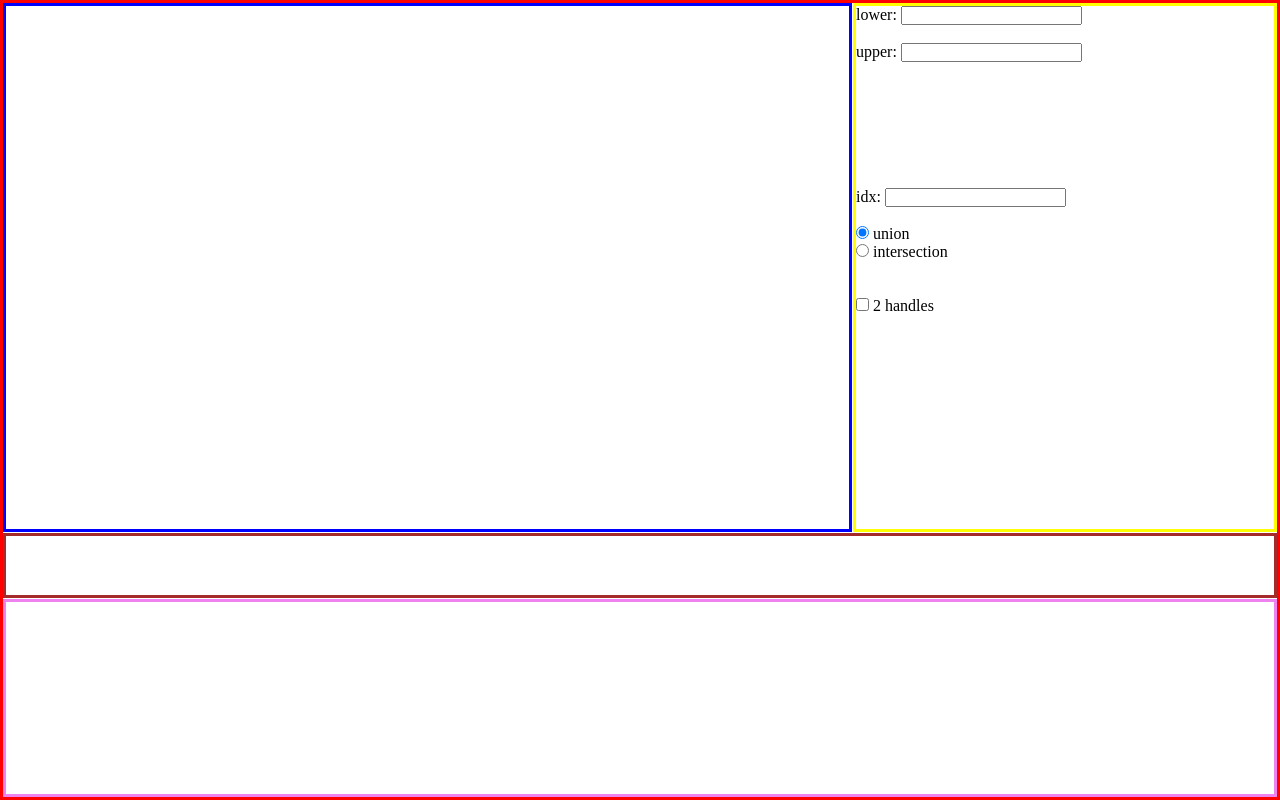
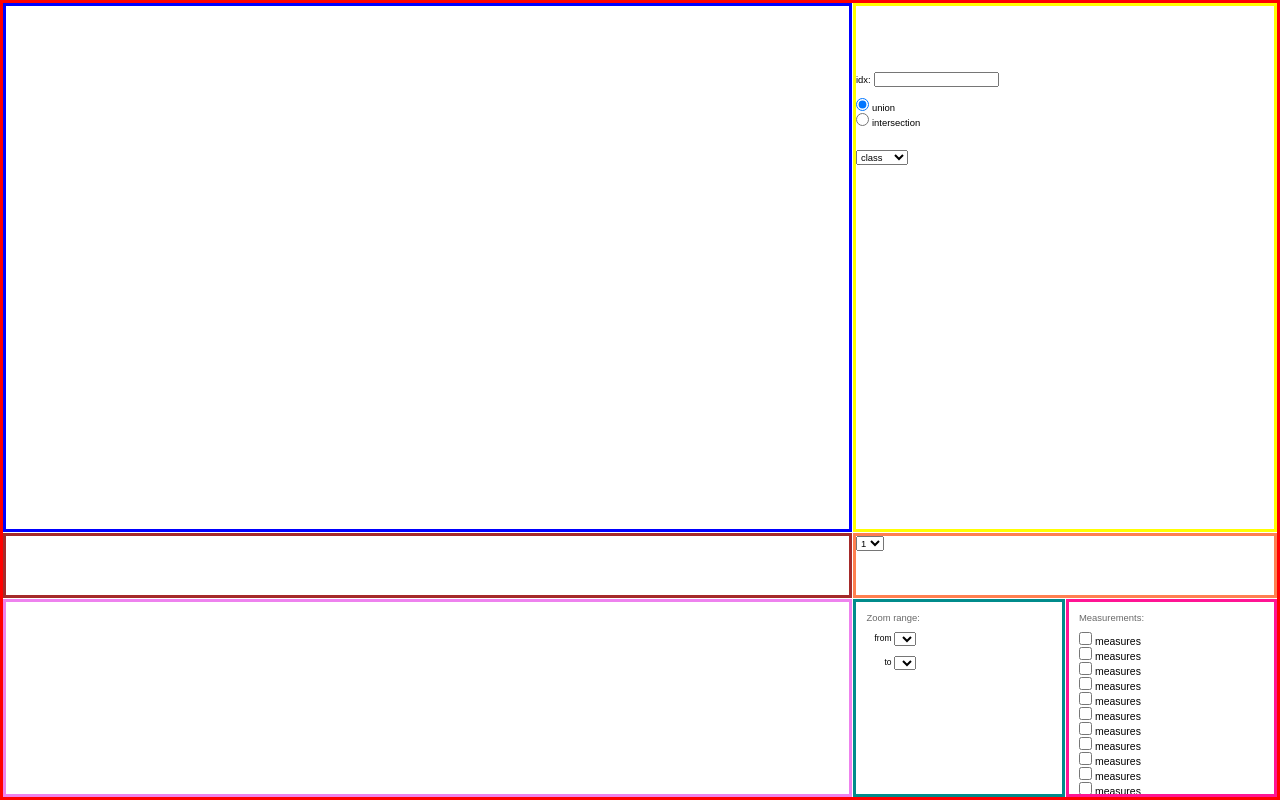
Before and after one commit to NeosWang/BEP, a Flask app: template templates/test.html in a window 1280 px wide. Run offline with Flask 2, Linux system fonts and the light colour scheme; the template is opened without the code that fills it: most values are stand-ins (such as "Sample title", 1, 10 or a date in 2020).

Commit message:
GUI layout. change controls

```diff
--- a/backend/data_eda.py
+++ b/backend/data_eda.py
@@ -41,3 +41,5 @@ df_links
 
 
 df_nodes[df_nodes['class']=='Teachers']
+
+len(df_links['t'].unique())
--- a/static/css/main.css
+++ b/static/css/main.css
@@ -2,6 +2,12 @@
     box-sizing: border-box;
     padding: 0;
     margin: 0;
+    font-size:  .9em !important;
+    font-family: Arial !important;
+}
+legend{
+    color:dimgrey;
+    margin: 1em 0 1em 0;
 }
 
 .grid_container {
@@ -36,7 +42,7 @@
     border-style: solid;
     border-color: brown;
     grid-row: 9 / 10;
-    grid-column: 1/13;
+    grid-column: 1/9;
 
 }
 
@@ -49,15 +55,60 @@
 
 }
 
+.range-slider-side{
+border-style: solid;
+border-color:coral;
+grid-row: 9/10;
+grid-column: 9/13;
+
+}
+
 
 .timeline {
     border-style: solid;
     border-color: violet;
     grid-row: 10 / 13;
-    grid-column: 1/13;
+    grid-column: 1/9;
+}
+
+.timeline-side-zoom-range{
+    border-style: solid;
+    border-color:darkcyan;
+    grid-row: 10 / 13;
+    grid-column: 9/11;
+
+    padding-left: 1em;
+}
+
+
+.timeline-side-measures{
+    border-style: solid;
+    border-color:deeppink;
+    grid-row: 10 / 13;
+    grid-column: 11/13;
+
+    width:100%;
+    height:100%;
+    padding-left: 1em;
+    overflow-y: scroll;
 }
 
 .c-1-color { background: limegreen; }
 .c-2-color { background: cornflowerblue; }
 .c-3-color { background: red; }
 .c-4-color { background: yellow; }
+
+
+.block{
+    width:100%;
+    display: block;
+    margin:1em 0;
+}
+.block >label{
+    display: inline-block;
+    text-align: right;
+    width:25px;
+}
+.block> select{
+    vertical-align:top;
+}
--- a/static/js/vis.js
+++ b/static/js/vis.js
@@ -16,7 +16,7 @@
 
     var AUTHOR = "Yichen Wang"
 
-    function Slider(id, boundary,  handles = 1) {
+    function Slider(id, boundary, handles = 1) {
         this.id = id;
         this.boundary = boundary;
         this.handles = handles;
@@ -51,7 +51,8 @@
             this.slider.noUiSlider.destroy();
             this.handles = handles;
             this.slider = this.initSlider();
-            this.mergeTooltips()
+            this.mergeTooltips();
+            this._paintRange();
         },
         toolTips: function () {
             return this.slider.noUiSlider.getTooltips();
@@ -108,22 +109,29 @@
         },
         bindNetwork: function (network) {
             this.slider.noUiSlider.on('update', function (values, handle) {
+                // let cate = 'gender';
                 let g;
-                if (values.length==1){
+                if (values.length == 1) {
                     let time = timeData[parseInt(values[handle])]
-                    g = dn.getGraph(time)
-                }else{
+                    theGraph = dn.getGraph(time)
+                } else {
                     let start = timeData[parseInt(values[0])]
                     let end = timeData[parseInt(values[1])]
-                    if(union){
-                        g = dn.unionGraph(start,end);
-                    }else{
-                        g = dn.intersectionGraph(start,end)
+                    if (union) {
+                        theGraph = dn.unionGraph(start, end);
+                    } else {
+                        theGraph = dn.intersectionGraph(start, end)
                     }
                 }
-                let data = dn.serialize(g, false, 'class')
-                network.update(data);
+                network.update(dn.serialize(theGraph, false, cate), cate);
             });
+        },
+        _paintRange: function (){
+            let connect = this.slider.querySelectorAll('.noUi-connect');
+            let classes = ['c-1-color', 'c-2-color', 'c-3-color'];
+            for (var i = 0; i < connect.length; i++) {
+                connect[i].classList.add(classes[i]);
+            }
         }
     }
 
@@ -161,6 +169,7 @@
                     type: 'inside',
                     show: true,
                     realtime: true,
+                    rangeMode:['value','value']
                 },
                 {
                     type: 'slider',
@@ -268,16 +277,16 @@
         option && this.myChart.setOption(option);
     }
     LineSummary.prototype = {
-        triggerSlider: function (slider) {
-            let fn=[
+        triggerRangeSlider: function (slider, zoomFrom, zoomTo) {
+            let fn = [
                 this._dataZoomScaleSlider
             ]
             this.myChart.on('dataZoom', function () {
-                fn[0](this, slider)
+                fn[0](this, slider, zoomFrom, zoomTo)
 
             });
             this.myChart.on('restore', function () {
-                fn[0](this, slider)
+                fn[0](this, slider, zoomFrom, zoomTo)
             });
 
         },
@@ -288,13 +297,20 @@
                 end: option.dataZoom[0].endValue
             }
         },
-        _dataZoomScaleSlider: function (echart, slider) {
+        _dataZoomScaleSlider: function (echart, slider,zoomFrom, zoomTo) {
             let option = echart.getOption();
+            let start = option.dataZoom[0].startValue;
+            let end = option.dataZoom[0].endValue
             let boundary = {
-                start: option.dataZoom[0].startValue,
-                end: option.dataZoom[0].endValue
+                start: start,//index of timeData
+                end: end
             }
             slider.setRange(boundary);
+            zoomFrom.selectedIndex=start;
+            zoomTo.selectedIndex = end;
+        },
+        update: function(data){
+            this.myChart.setOption(data);
         },
         resize: function () {
             this.myChart.resize();
@@ -329,18 +345,17 @@
         option && this.myChart.setOption(option);
     }
     Network.prototype = {
-        update: function (data) {
+        update: function (data, cate) {
             this.myChart.setOption({
                 legend: [{
-                    // selectedMode: 'single',
-                    data: data.class.map(function (a) {
+                    data: data[cate].map(function (a) {
                         return a.name;
                     })
                 }],
                 series: [{
                     data: data.nodes,
                     links: data.edges,
-                    categories: data.class
+                    categories: data[cate]
                 }]
             });
         },
@@ -361,7 +376,7 @@
                 slider.noUiSlider.set(value);
             });
         });
-        slider.noUiSlider.on('update', function (values, handle) {
+        slider.slider.noUiSlider.on('update', function (values, handle) {
             inputs[handle].value = parseInt(values[handle]);
         });
     }
--- a/templates/test.html
+++ b/templates/test.html
@@ -29,11 +29,10 @@
         <div id="network" class="network"></div>
 
         <div id="side" class="side">
-
-            <label for="fname">lower:</label>
+            <!-- <label for="fname">lower:</label>
             <input type="text" id="input-lower" name="input-lower"><br><br>
             <label for="lname">upper:</label>
-            <input type="text" id="input-upper" name="input-upper"><br><br>
+            <input type="text" id="input-upper" name="input-upper"><br><br> -->
             <br><br><br><br><br><br>
             <label for="lname">idx:</label>
             <input type="text" id="input-idx" name="input-idx"><br><br>
@@ -42,17 +41,65 @@
             <label for="union">union</label><br>
             <input type="radio" id="intersection" name="merge" onclick="unionRadio(this)" value="0">
             <label for="intersection">intersection</label><br>
+            <br><br>
+            <select id="featureSelector" onchange="featureSelect(this)">
+                <option value="class" selected>class</option>
+                <option value="gender">gender</option>
+            </select>
+        </div>
 
-            <br><br>
-            <input type="checkbox" id="twoHandles" value="2"> 2 handles
-
-
-        </div>
         <div id="range-slider-box" class="range-slider-box">
             <div id="range-slider" class="range-slider"></div>
         </div>
 
+        <div id="range-slider-side" class="range-slider-side">
+            <select id="handles" onchange="handlersSelect(this)">
+                <option value="1" selected>1</option>
+                <option value="2">2</option>
+                <option value="3">3</option>
+                <option value="4">4</option>
+            </select>
+        </div>
+
         <div id="timeline" class="timeline"></div>
+
+        <div id="timeline-side-zoom-range" class="timeline-side-zoom-range">
+            <legend>Zoom range:</legend>
+
+
+            <div class="block">
+                <label for="zoom-select">from</label>
+                <select id="zoom-from" name="zoom-select" onchange="changeDataZoom()"></select>
+            </div>
+
+            <div class="block">
+                <label for="zoom-select">to</label>
+                <select id="zoom-to" name="zoom-select" onchange="changeDataZoom()"></select>
+            </div>
+
+
+
+
+
+        </div>
+
+        <div id="timeline-side-measures" class="timeline-side-measures">
+            <legend>Measurements:</legend>
+            <input type="checkbox" /> measures <br />
+            <input type="checkbox" /> measures <br />
+            <input type="checkbox" /> measures <br />
+            <input type="checkbox" /> measures <br />
+            <input type="checkbox" /> measures <br />
+            <input type="checkbox" /> measures <br />
+            <input type="checkbox" /> measures <br />
+            <input type="checkbox" /> measures <br />
+            <input type="checkbox" /> measures <br />
+            <input type="checkbox" /> measures <br />
+            <input type="checkbox" /> measures <br />
+            <input type="checkbox" /> measures <br />
+            <input type="checkbox" /> measures <br />
+            <input type="checkbox" /> measures <br />
+        </div>
 
 
     </div>
@@ -62,20 +109,46 @@
 
 
 
-        var union=true;
-        function unionRadio(radioBtn){
+
+        /* global variable*/
+        var union = true;
+        var cate = document.getElementById('featureSelector').value;
+        var theGraph;
+
+
+        /*function on controls*/
+        function featureSelect(select) {
+            cate = select.value;
+            network.update(dn.serialize(theGraph, false, cate), cate);
+        }
+
+        function unionRadio(radioBtn) {
             union = parseInt(radioBtn.value);
         }
 
-        document.getElementById('twoHandles').onclick = function() {
-            if ( this.checked ) {
-                slider.updateHandles(2,line.dataZoomBoundary());
+        function handlersSelect(select){
+            slider.updateHandles(parseInt(select.value), line.dataZoomBoundary());
+            slider.bindNetwork(network);
+            slider.paintRange();
+        }
 
-            } else {
-                slider.updateHandles(1,line.dataZoomBoundary());
+        function changeDataZoom(){
+            let dataZoomSelectors = document.getElementsByName("zoom-select");
+            let idxFrom = dataZoomSelectors[0].selectedIndex;
+            let idxTo = dataZoomSelectors[1].selectedIndex;
+            if(idxFrom>idxTo){
+                dataZoomSelectors[0].selectedIndex = idxTo;
+                dataZoomSelectors[1].selectedIndex = idxFrom;
             }
-            slider.bindNetwork(network);
-        };
+            line.update({dataZoom:{
+                startValue:dataZoomSelectors[0].selectedIndex,
+                endValue:dataZoomSelectors[1].selectedIndex
+            }});
+            slider.setRange(line.dataZoomBoundary());
+        }
+
+
+
 
 
         var links = JSON.parse('{{ links | safe}}').map(u => ({ t: u.t, i: u.i, j: u.j }));
@@ -86,6 +159,26 @@
         dn.addRelationships(links)
 
         const timeData = dn.getTimeline();
+
+        var zoomFrom = document.getElementById("zoom-from")
+        var zoomTo = document.getElementById("zoom-to")
+
+        timeData.forEach((e,i)=>{
+            let optionF = document.createElement("option");
+            let optionT = document.createElement("option");
+            optionF.textContent = e;
+            optionT.textContent = e;
+            optionF.value = e;
+            optionT.value = e;
+            zoomFrom.appendChild(optionF);
+            zoomTo.appendChild(optionT);
+        });
+        zoomFrom.selectedIndex=0;
+        zoomTo.selectedIndex=timeData.length-1;
+
+
+
+
         const nrNodes = dn.getListNrOfVertices();
         const nrLinks = dn.getListNrOfEdges();
         const activeDensity = dn.getListActiveDensity();
@@ -95,49 +188,36 @@
 
         var line = new vis.LineSummary('timeline')
         var network = new vis.Network('network')
-        // setInterval(function(){
-        //     network.increase()
-        // },2000);
-
-
-        // start and end are percentage
-        function changeDataZoom(start, end) {
-            start_q = yc.quantile(timeData, start)
-            end_q = yc.quantile(timeData, end)
-            option.dataZoom[0].start = start_q;
-            option.dataZoom[0].end = end_q;
-            myChart.setOption(option);
-            vis.dataZoomScaleSlider(slider)
-        }
-
-
-
-
-        var slider = new vis.Slider('range-slider', line.dataZoomBoundary(),1)
-
-        line.triggerSlider(slider);
-        slider.bindNetwork(network);
-
-        // var inputLower = document.getElementById('input-lower');
-        // var inputUpper = document.getElementById('input-upper');
-
-        // var inputs = [inputLower, inputUpper]
-
-        // vis.bindSliderInputs(slider, inputs)
-
-
-        // var tooltips = slider.noUiSlider.getTooltips();
 
 
 
 
 
-        // var connect = slider.querySelectorAll('.noUi-connect');
-        // var classes = ['c-1-color', 'c-2-color', 'c-3-color', 'c-4-color'];
 
-        // for (var i = 0; i < connect.length; i++) {
-        //     connect[i].classList.add(classes[i]);
+
+        // start and end are percentage
+        // function changeDataZoom(start, end) {
+        //     start_q = yc.quantile(timeData, start)
+        //     end_q = yc.quantile(timeData, end)
+        //     option.dataZoom[0].start = start_q;
+        //     option.dataZoom[0].end = end_q;
+        //     myChart.setOption(option);
+        //     vis.dataZoomScaleSlider(slider)
         // }
+
+
+
+
+        var slider = new vis.Slider('range-slider', line.dataZoomBoundary(), 1)
+
+        line.triggerRangeSlider(slider,zoomFrom, zoomTo);
+        slider.bindNetwork(network);
+
+
+
+
+
+
 
 
         window.onresize = function () {
```
Also changed, not shown: static/js/dn.js (+9 -1 lines).
